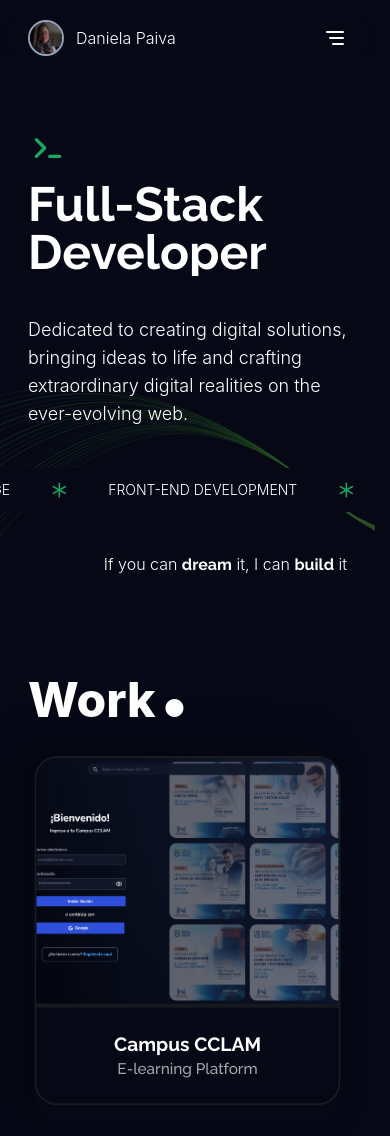
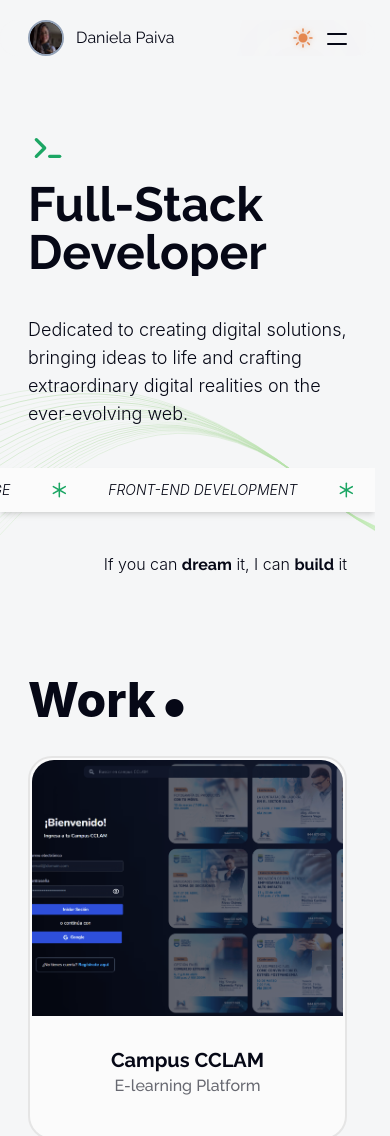
Before and after one commit to danpvlz/portfolio, an Astro site: page / in a window 390 px wide. Shown: the top 1136 px of the page. Built offline with nearby package versions, Linux system fonts and the light colour scheme; Astro itself is replaced by a stand-in of ours; a web font is replaced by a local one.

Commit message:
add light/dark mode 🌕🌙️

```diff
--- a/src/components/Chip.astro
+++ b/src/components/Chip.astro
@@ -3,7 +3,7 @@ const { skill } = Astro.props;
 ---
 
 <span
-  class="bg-gray-theme px-4 py-1 rounded-full text-lg transition-all duration-200 cursor-default shadow-lg hover:bg-primary hover:shadow-2xl"
+  class="bg-gray-accent dark:bg-gray-theme px-4 py-1 rounded-full text-lg transition-all duration-200 cursor-default hover:bg-primary hover:text-white"
 >
   {skill}
 </span>
--- a/src/components/CircularButton.astro
+++ b/src/components/CircularButton.astro
@@ -7,7 +7,7 @@ import { MY_EMAIL } from "../constants";
   target="_blank"
   rel="noreferrer"
   aria-label="Send mail to Daniela"
-  class="w-52 h-w-52 p-2 bg-gray-theme rounded-full transition-all duration-200 cursor-pointer group bg-opacity-20 border-1 border-primary text-primary hover:bg-opacity-5"
+  class="w-52 h-w-52 p-2 bg-gray-theme rounded-full transition-all duration-200 cursor-pointer group bg-opacity-5 dark:bg-opacity-20 border-1 border-primary text-primary hover:bg-opacity-5"
 >
   <div class="relative">
     <svg class="button-text" viewBox="0 0 100 100" width="100" height="100">
--- a/src/components/Footer.astro
+++ b/src/components/Footer.astro
@@ -34,7 +34,7 @@ import { MY_EMAIL } from "../constants";
           width="24"
           height="24"
           viewBox="0 0 24 24"
-          stroke-width="2"
+          stroke-width="1"
           stroke="currentColor"
           fill="none"
           stroke-linecap="round"
@@ -60,7 +60,7 @@ import { MY_EMAIL } from "../constants";
           width="24"
           height="24"
           viewBox="0 0 24 24"
-          stroke-width="2"
+          stroke-width="1"
           stroke="currentColor"
           fill="none"
           stroke-linecap="round"
@@ -84,7 +84,7 @@ import { MY_EMAIL } from "../constants";
           width="24"
           height="24"
           viewBox="0 0 24 24"
-          stroke-width="2"
+          stroke-width="1"
           stroke="currentColor"
           fill="none"
           stroke-linecap="round"
--- a/src/components/Header.astro
+++ b/src/components/Header.astro
@@ -3,13 +3,18 @@ import { routes } from "./routes";
 import MenuMobile from "./MenuMobile";
 import { Image } from "astro:assets";
 import myImage from "../assets/daniela.png";
+import ThemeToggle from "./ThemeToggle";
 ---
 
 <header
   transition:persist
-  class={`overflow-hidden transition-all duration-300 w-full flex justify-between max-w-7xl px-7 static mt-5 md:mt-0 md:fixed z-50 bg-black bg-opacity-50 md:backdrop-blur-xl rounded-full top-2 `}
+  class={`font-normal dark:font-light overflow-hidden transition-all duration-200 ease-in-out w-full flex justify-between max-w-7xl px-7 static mt-5 md:mt-0 md:fixed z-50 bg-creame dark:bg-black bg-opacity-50 md:backdrop-blur-xl rounded-full top-2 `}
 >
-  <a id="name-and-picture" href="/" class="flex items-center justify-center align-middle gap-3">
+  <a
+    id="name-and-picture"
+    href="/"
+    class="flex items-center justify-center align-middle gap-3"
+  >
     <Image
       src={myImage}
       alt="Daniela profile picture"
@@ -17,6 +22,8 @@ import myImage from "../assets/daniela.png";
     />
     <p>Daniela Paiva</p>
   </a>
+  <div class="flex gap-9 md:gap-4 items-center">
+    <ThemeToggle client:only />
     <MenuMobile client:only />
     <nav class="hidden md:block">
       <ul class="flex flex-col md:flex-row gap-2 relative">
@@ -26,7 +33,7 @@ import myImage from "../assets/daniela.png";
               <a
                 href={route.link}
                 class={
-                "opacity-60  transition-all duration-300 after:transition-all after:duration-300 hover:text-primary hover:opacity-100 after:absolute after:inset-0 after:border-b-2 after:border-primary after:m-auto after:w-1 after:opacity-0 hover:after:opacity-100 hover:after:w-full hover:after:visible after:invisible"
+                  "opacity-60 transition-all duration-200 after:transition-all after:duration-200 hover:text-primary hover:opacity-100 after:absolute after:inset-0 after:border-b-2 after:border-primary after:m-auto after:w-1 after:opacity-0 hover:after:opacity-100 hover:after:w-full hover:after:visible after:invisible"
                 }
               >
                 {route.name}
@@ -36,6 +43,7 @@ import myImage from "../assets/daniela.png";
         }
       </ul>
     </nav>
+  </div>
 </header>
 <script>
   const selectRoute = (route: string) => {
--- a/src/components/LinkTo.astro
+++ b/src/components/LinkTo.astro
@@ -12,7 +12,7 @@ const { link, extraClasses, newPage = true } = Astro.props;
   href={link}
   rel="noreferrer"
   target={newPage ? "_blank" : "_self"}
-  class={`flex items-center gap-2 hover:text-primary text-gray-200 w-fit group ${extraClasses}`}
+  class={`font-normal dark:font-light flex items-center gap-2 hover:text-primary opacity-80 w-fit group ${extraClasses}`}
 >
   <slot />
   <svg
--- a/src/components/MenuMobile.tsx
+++ b/src/components/MenuMobile.tsx
@@ -1,68 +1,80 @@
-import React, { useState } from "react";
+import { useState } from "react";
 import { routes } from "./routes";
 
 const MenuMobile = () => {
   const [open, setOpen] = useState<boolean>(false);
+  const [hidding, setHidding] = useState<boolean>(false);
 
   const handleToggleMenu = () => {
-    setOpen((prev) => !prev);
+    if (open) {
+      setHidding(true);
+      setTimeout(() => {
+        setOpen(false);
+        setHidding(false);
+      }, 450);
+    } else {
+      setOpen(true);
+    }
   };
 
-  const handleRedirect=(link:string)=>{
-    setOpen(false)
+  const handleRedirect = (link: string) => {
+    setOpen(false);
     window.location.replace(link);
-  }
+  };
 
   return (
-    <div className="flex items-center">
-      {
-        open ?
+    <div className="relative flex items-center">
+      {open ? (
         <div
-          className={`bg-black fixed w-full inset-0 bg-opacity-95 backdrop-blur-md p-5 flex flex-col items-center justify-center`}
+          className={`${
+            hidding ? "animate-hideBG" : "animate-appearBG"
+          }  bg-creame dark:bg-black fixed w-full inset-0 bg-opacity-95 backdrop-blur-md p-5 flex flex-col items-center justify-center`}
         >
-          <button title="open menu" onClick={handleToggleMenu} className="absolute z-0 top-6 right-7">
-            <svg
-              xmlns="http://www.w3.org/2000/svg"
-              width="24"
-              height="24"
-              viewBox="0 0 24 24"
-              strokeWidth="2"
-              stroke="currentColor"
-              fill="none"
-              strokeLinecap="round"
-              strokeLinejoin="round"
-            >
-              <path stroke="none" d="M0 0h24v24H0z" fill="none"></path>
-              <path d="M18 6l-12 12"></path>
-              <path d="M6 6l12 12"></path>
-            </svg>
-          </button>
-          <div className="flex flex-col text-3xl font-normal text-center gap-4">
-            {
-              routes.map((route,key)=><button key={key} onClick={()=>handleRedirect(route.link)} disabled={document?.location?.pathname === route.link} className={`${ document?.location?.pathname === route.link ? 'opacity-30' : ''}`}>{route.name}</button>)
-            }
+          <div className="flex flex-col text-4xl font-normal text-center gap-4">
+            {routes.map((route, key) => (
+              <div key={key} className="overflow-hidden">
+                <button
+                  onClick={() => handleRedirect(route.link)}
+                  disabled={document?.location?.pathname === route.link}
+                  className={`${hidding ? 'animate-slideDownButton' : 'animate-slideUpButton'} translate-y-9 ${
+                    document?.location?.pathname === route.link
+                      ? "opacity-30"
+                      : ``
+                  }`}
+                >
+                  {route.name}
+                </button>
+              </div>
+            ))}
           </div>
-        </div> : ""
-      }
-      <button title="close menu" className={`block md:hidden`} onClick={handleToggleMenu}>
-        <svg
-          xmlns="http://www.w3.org/2000/svg"
-          className="icon icon-tabler icon-tabler-menu-deep"
-          width="24"
-          height="24"
-          viewBox="0 0 24 24"
-          strokeWidth="2"
-          stroke="currentColor"
-          fill="none"
-          strokeLinecap="round"
-          strokeLinejoin="round"
-        >
-          <path stroke="none" d="M0 0h24v24H0z" fill="none"></path>
-          <path d="M4 6h16"></path>
-          <path d="M7 12h13"></path>
-          <path d="M10 18h10"></path>
-        </svg>
-      </button>
+        </div>
+      ) : (
+        ""
+      )}
+      <div
+        title="open menu"
+        className={`block md:hidden w-5 h-[10px] relative group`}
+        onClick={handleToggleMenu}
+      >
+        <div
+          className={`w-full h-[2px] bg-black dark:bg-white rounded-full absolute top-0 ${
+            hidding
+              ? "animate-closeLineTop"
+              : open
+              ? "animate-openLineTop"
+              : "animate-none"
+          }`}
+        ></div>
+        <div
+          className={`w-full h-[2px] bg-black dark:bg-white rounded-full right-0 absolute top-full ${
+            hidding
+              ? "animate-closeLineBottom"
+              : open
+              ? "animate-openLineBottom"
+              : "animate-none"
+          }`}
+        ></div>
+      </div>
     </div>
   );
 };
--- /dev/null
+++ b/src/components/ThemeToggle.tsx
@@ -0,0 +1,45 @@
+import React, { useState, useEffect } from "react";
+
+const ThemeToggle = () => {
+  const [theme, setTheme] = useState(localStorage.getItem("theme") ?? "light");
+
+  const handleClick = () => {
+    setTheme(theme === "light" ? "dark" : "light");
+  }
+
+  useEffect(() => {
+    if (theme === "dark") {
+      document.documentElement.classList.add("dark");
+    } else {
+      document.documentElement.classList.remove("dark");
+    }
+    localStorage.setItem("theme", theme);
+  }, [theme]);
+
+  return (
+    <button onClick={handleClick} className="relative">
+        <svg
+          xmlns="http://www.w3.org/2000/svg"
+          viewBox="0 0 24 24"
+          fill="#e58850"
+          className={`w-6 h-6 transition-all duration-300 ease-out drop-shadow-glow-sun absolute ${theme === "light" ? '-translate-y-[12px]' : '-translate-y-14'}`}
+        >
+          <path d="M12 2.25a.75.75 0 01.75.75v2.25a.75.75 0 01-1.5 0V3a.75.75 0 01.75-.75zM7.5 12a4.5 4.5 0 119 0 4.5 4.5 0 01-9 0zM18.894 6.166a.75.75 0 00-1.06-1.06l-1.591 1.59a.75.75 0 101.06 1.061l1.591-1.59zM21.75 12a.75.75 0 01-.75.75h-2.25a.75.75 0 010-1.5H21a.75.75 0 01.75.75zM17.834 18.894a.75.75 0 001.06-1.06l-1.59-1.591a.75.75 0 10-1.061 1.06l1.59 1.591zM12 18a.75.75 0 01.75.75V21a.75.75 0 01-1.5 0v-2.25A.75.75 0 0112 18zM7.758 17.303a.75.75 0 00-1.061-1.06l-1.591 1.59a.75.75 0 001.06 1.061l1.591-1.59zM6 12a.75.75 0 01-.75.75H3a.75.75 0 010-1.5h2.25A.75.75 0 016 12zM6.697 7.757a.75.75 0 001.06-1.06l-1.59-1.591a.75.75 0 00-1.061 1.06l1.59 1.591z" />
+        </svg>
+        <svg
+          xmlns="http://www.w3.org/2000/svg"
+          viewBox="0 0 24 24"
+          fill="#92a6ff"
+          className={`w-5 h-5 transition-all duration-300 ease-out drop-shadow-glow-moon absolute ${theme === "dark" ? '-translate-y-[9px]' : 'translate-y-7'}`}
+        >
+          <path
+            fillRule="evenodd"
+            d="M9.528 1.718a.75.75 0 01.162.819A8.97 8.97 0 009 6a9 9 0 009 9 8.97 8.97 0 003.463-.69.75.75 0 01.981.98 10.503 10.503 0 01-9.694 6.46c-5.799 0-10.5-4.701-10.5-10.5 0-4.368 2.667-8.112 6.46-9.694a.75.75 0 01.818.162z"
+            clipRule="evenodd"
+          />
+        </svg>
+    </button>
+  );
+};
+
+export default ThemeToggle;
--- a/src/components/sections/Landing.astro
+++ b/src/components/sections/Landing.astro
@@ -37,7 +37,7 @@ import DevSymbol from "../DevSymbol.astro";
     </div>
     <div
       id="carousel"
-      class="relative text-sm md:text-xl uppercase w-full bg-black p-3 md:py-5 flex justify-between px-0 md:px-8 overflow-hidden"
+      class="transition-all italic duration-200 ease-in-out relative text-sm md:text-xl uppercase w-full bg-white-theme dark:bg-black shadow-md p-3 md:py-5 flex justify-between px-0 md:px-8 overflow-hidden"
     >
       <Carousel />
     </div>
--- a/src/components/sections/Works.astro
+++ b/src/components/sections/Works.astro
@@ -21,11 +21,11 @@ const works = (await getCollection("work")).sort(
     {
       works.map((work, i) => (
         <li
-          class={`group w-full h-96 md:h-[500px] group text-white sticky top-20 shadow-xl scroll-cards__item rounded-3xl`}
+          class={`group w-full h-96 md:h-[500px] group sticky top-20 scroll-cards__item rounded-3xl bg-white-theme border-2 dark:from-transparent dark:to-transparent dark:border-black border-neutral-200 dark:bg-transparent dark:shadow-card-dark`}
         >
           <a href={`/work/${work.slug}/`}>
             <div class="flex flex-col md:flex-row h-full overflow-hidden gap-0 md:gap-6">
-              <div class="w-full transition-all duration-300 overflow-hidden rounded-t-3xl md:rounded-3xl border-2 border-gray-theme">
+              <div class="w-full transition-all duration-300 overflow-hidden rounded-tl-3xl rounded-t-3xl md:rounded-3xl border-2 border-transparent dark:border-gray-theme">
                 <Image
                   alt={`Work: ${work.data.title}`}
                   transition:name={`workimage ${work.slug}`}
@@ -34,8 +34,8 @@ const works = (await getCollection("work")).sort(
                   class={`w-full h-64 md:h-full object-cover object-center-top group-hover:scale-105 transition-all duration-500`}
                 />
               </div>
-              <div class="transition-all duration-300 w-full md:w-[470px] font-medium flex flex-col justify-center items-center md:items-end bg-black p-6 rounded-b-3xl md:rounded-3xl border-2 border-gray-theme">
-                <p class="text-xl md:text-3xl font-bold flex items-center gap-0 group-hover:gap-2 group-hover:text-primary text-right">
+              <div class="transition-all duration-300 w-full md:w-[470px] font-medium flex flex-col justify-center items-center p-7 dark:p-6 rounded-b-3xl md:rounded-3xl border-0 dark:border-2 border-gray-theme dark:bg-black">
+                <p class="text-xl md:text-3xl font-bold flex items-center gap-0 group-hover:gap-2 group-hover:text-primary text-center">
                   <svg
                     xmlns="http://www.w3.org/2000/svg"
                     fill="none"
@@ -52,7 +52,7 @@ const works = (await getCollection("work")).sort(
                   </svg>
                   {work.data.title}
                 </p>
-                <p class="text-base md:text-xl text-[#A7A7A7] text-center md:text-right">
+                <p class="text-base md:text-xl opacity-60 text-center">
                   {work.data.description}
                 </p>
               </div>
@@ -67,7 +67,7 @@ const works = (await getCollection("work")).sort(
 <style>
   #cards-title{
     position: sticky;
-    top: 10px;
+    top: 5px;
   }
   .scroll-cards {
     counter-reset: card;
@@ -82,7 +82,6 @@ const works = (await getCollection("work")).sort(
 
   .scroll-cards__item {
     --offset: 0.8em;
-    box-shadow: -20px -8px 40px 8px rgb(0 0 0 / 18%);
     transform-origin: top;
   }
 
@@ -91,48 +90,48 @@ const works = (await getCollection("work")).sort(
 
       animation: linear  scale forwards;
 	animation-timeline: --cards-element-scrolls-in-body;
-	animation-range: exit-crossing calc( calc( 1 - 4) / 3 * 100%) exit-crossing calc(2 * 100%);
+	animation-range: exit-crossing calc( calc( 1 - 4) / 10 * 100%) exit-crossing calc(6 * 100%);
   }
   .scroll-cards__item:nth-of-type(1) {
     transform: translateY(calc((1 - 1) * var(--offset)));
 
       animation: linear  scale forwards;
 	animation-timeline: --cards-element-scrolls-in-body;
-	animation-range: exit-crossing calc( calc( 2 - 4) / 3 * 100%) exit-crossing calc(2 * 100%);
+	animation-range: exit-crossing calc( calc( 2 - 4) / 10 * 100%) exit-crossing calc(6 * 100%);
   }
   .scroll-cards__item:nth-of-type(2) {
     transform: translateY(calc((2 - 1) * var(--offset)));
 
       animation: linear  scale forwards;
 	animation-timeline: --cards-element-scrolls-in-body;
-	animation-range: exit-crossing calc( calc( 3 - 4) / 3 * 100%) exit-crossing calc(2 * 100%);
+	animation-range: exit-crossing calc( calc( 3 - 4) / 10 * 100%) exit-crossing calc(6 * 100%);
   }
   .scroll-cards__item:nth-of-type(3) {
     transform: translateY(calc((3 - 1) * var(--offset)));
 
       animation: linear  scale forwards;
 	animation-timeline: --cards-element-scrolls-in-body;
-	animation-range: exit-crossing calc( calc( 4 - 4) / 3 * 100%) exit-crossing calc(2 * 100%);
+	animation-range: exit-crossing calc( calc( 4 - 4) / 10 * 100%) exit-crossing calc(6 * 100%);
   }
   .scroll-cards__item:nth-of-type(4) {
     transform: translateY(calc((4 - 1) * var(--offset)));
 
       animation: linear  scale forwards;
 	animation-timeline: --cards-element-scrolls-in-body;
-	animation-range: exit-crossing calc( calc( 5 - 4) / 3 * 100%) exit-crossing calc(2 * 100%);
+	animation-range: exit-crossing calc( calc( 5 - 4) / 10 * 100%) exit-crossing calc(6 * 100%);
   }
   .scroll-cards__item:nth-of-type(5) {
     transform: translateY(calc((5 - 1) * var(--offset)));
 
       animation: linear  scale forwards;
 	animation-timeline: --cards-element-scrolls-in-body;
-	animation-range: exit-crossing calc( calc( 6 - 4) / 3 * 100%) exit-crossing calc(2 * 100%);
+	animation-range: exit-crossing calc( calc( 6 - 4) / 10 * 100%) exit-crossing calc(6 * 100%);
   }
   .scroll-cards__item:nth-of-type(6) {
     transform: translateY(calc((6 - 1) * var(--offset)));
 
       animation: linear  scale forwards;
 	animation-timeline: --cards-element-scrolls-in-body;
-	animation-range: exit-crossing calc( calc( 7 - 4) / 3 * 100%) exit-crossing calc(2 * 100%);
+	animation-range: exit-crossing calc( calc( 7 - 4) / 10 * 100%) exit-crossing calc(6 * 100%);
   }
 </style>
--- a/src/layouts/Layout.astro
+++ b/src/layouts/Layout.astro
@@ -24,7 +24,7 @@ const { title = "Daniela Paiva" } = Astro.props;
     <FontLoader />
   </head>
   <body
-    class="bg-black font-sans text-white flex items-center flex-col min-h-screen overflow-x-hidden selection:bg-emerald-500 selection:text-black scroll-px-0 md:scroll-px-80 font-light text-base md:text-xl"
+    class="transition-all duration-200 ease-in-out bg-creame dark:bg-black font-sans text-black dark:text-white flex items-center flex-col min-h-screen overflow-x-hidden selection:bg-emerald-500 selection:text-black scroll-px-0 md:scroll-px-80 font-light text-base md:text-xl"
   >
     <Header />
     <main
@@ -167,6 +167,9 @@ const { title = "Daniela Paiva" } = Astro.props;
         font-weight: 400;
         line-height: 1.7;
         letter-spacing: normal;
+        color: #060816;
+      }
+      html.dark article {
         color: #e9e6e2;
       }
       article h2 {
@@ -189,5 +192,27 @@ const { title = "Daniela Paiva" } = Astro.props;
         margin-bottom: 0px;
       }
     </style>
+    <script is:inline>
+    const theme = (() => {
+      if (
+        typeof localStorage !== "undefined" &&
+        localStorage.getItem("theme")
+      ) {
+        return localStorage.getItem("theme");
+      }
+      if (window.matchMedia("(prefers-color-scheme: dark)").matches) {
+        return "dark";
+      }
+      return "light";
+    })();
+
+    if (theme === "light") {
+      document.documentElement.classList.remove("dark");
+    } else {
+      document.documentElement.classList.add("dark");
+    }
+
+    window.localStorage.setItem("theme", theme);
+    </script>
   </body>
 </html>
--- a/src/layouts/WorkPost.astro
+++ b/src/layouts/WorkPost.astro
@@ -2,6 +2,7 @@
 import type { CollectionEntry } from "astro:content";
 import Layout from "./Layout.astro";
 import LinkTo from "../components/LinkTo.astro";
+import Chip from "../components/Chip.astro";
 
 type Props = CollectionEntry<"work">;
 
@@ -22,7 +23,7 @@ const {
         tags ?
         <div class="flex flex-wrap gap-2 mb-10">
           {
-            tags?.map((el:string)=><span class="border-1 border-white rounded-full text-sm md:text-base px-4 py-1">{el}</span>)
+            tags?.map((el:string)=><Chip skill={el} />)
           }
         </div> : <></>
       }
--- a/tailwind.config.cjs
+++ b/tailwind.config.cjs
@@ -3,16 +3,18 @@ const defaultTheme = require("tailwindcss/defaultTheme");
 
 module.exports = {
   content: ["./src/**/*.{astro,html,js,jsx,md,mdx,svelte,ts,tsx,vue}"],
+  darkMode: "class",
   theme: {
     extend: {
       fontFamily: {
         sans: ["Raleway", "Inter", ...defaultTheme.fontFamily.sans],
       },
       colors: {
-        // white: '#E9E6E2',
+        creame: '#f5f6f7', //#f3f3f3
         black: "#060816",
         "gray-theme": "#181c20",
-        "gray-transparent": "#2f2f2f",
+        "white-theme": "#fbfbfb",
+        "gray-accent": "#dfe0e7",
         "primary": "#1CA664", //#1CA664 //blue:378afe
       },
       borderWidth:{
@@ -38,10 +40,127 @@ module.exports = {
         '700': '700px',
       },
       boxShadow:{
-        'button': '#28e98c 1px 0px 10px 0px'
+        'button': '#28e98c 1px 0px 10px 0px',
+        'card': 'rgba(149, 157, 165, 0.2) 0px 8px 24px',
+        'card-dark': '-20px -8px 40px 8px rgb(0 0 0 / 18%)',
       },
       cursor: {
         'llama': 'url(/images/llama.png) 10 3, auto',
+      },
+      dropShadow: {
+        "glow-moon": [
+          "0 0px 30px #92a6ffb5",
+          "0 0px 2px #92a6ff3b"
+        ],
+        "glow-sun": [
+          "0 0px 30px #e58850ba",
+          "0 0px 2px #e588507a"
+        ]
+      },
+      keyframes: {
+        //MENU OPEN
+        openLineTop: {
+          '60%': {
+            top:'50%',
+            transform: 'rotate(0deg)',
+          },
+          '100%': {
+            top:'50%',
+            transform: 'rotate(45deg)',
+          }
+        },
+        openLineBottom: {
+          '60%': {
+            top:'50%',
+            transform: 'rotate(0deg)',
+          },
+          '100%': {
+            width: '100%',
+            top:'50%',
+            transform: 'rotate(135deg)',
+          }
+        },
+        //MENU OPEN
+        //MENU CLOSE
+        closeLineTop: {
+          '0%': {
+            top:'50%',
+            transform: 'rotate(45deg)',
+          },
+          '60%': {
+            top:'50%',
+            transform: 'rotate(0deg)',
+          },
+          '100%': {
+            top:'0',
+            transform: 'rotate(0deg)',
+          }
+        },
+        closeLineBottom: {
+          '0%': {
+            top:'50%',
+            transform: 'rotate(135deg)',
+          },
+          '60%': {
+            top:'50%',
+            transform: 'rotate(0deg)',
+          },
+          '100%': {
+            top:'100%',
+            transform: 'rotate(0deg)',
+          }
+        },
+        //MENU CLOSE
+        //MENU BACKGROUND
+        appearBG: {
+          'from': {
+            opacity:'0'
+          },
+          'to': {
+            opacity:'1'
+          },
+        },
+        hideBG: {
+          'from': {
+            opacity:'1'
+          },
+          'to': {
+            opacity:'0'
+          },
+        },
+        //MENU BACKGROUND
+        //BUTTON
+        slideUpButton: {
+          'from': {
+            transform:'translateY(32px)'
+          },
+          'to': {
+            transform:'translateY(0px)'
+          },
+        },
+        slideDownButton: {
+          'from': {
+            transform:'translateY(0px)'
+          },
+          'to': {
+            transform:'translateY(36px)'
+          },
+        },
+        //BUTTON
+      },
+      animation: {
+        'openLineTop': 'openLineTop .4s ease-in forwards',
+        'openLineBottom': 'openLineBottom .4s ease-in forwards',
+
+        'closeLineTop': 'closeLineTop .4s ease-in forwards',
+        'closeLineBottom': 'closeLineBottom .4s ease-in forwards',
+
+        'appearBG': 'appearBG .2s linear forwards',
+        'hideBG': 'hideBG .2s .3s linear forwards',
+
+        'slideUpButton': 'slideUpButton .2s .2s ease-out forwards',
+
+        'slideDownButton': 'slideDownButton .2s ease-out forwards',
       }
     },
     fontFamily: {},
```
Lines whose indentation alone changed are shown as unchanged.
